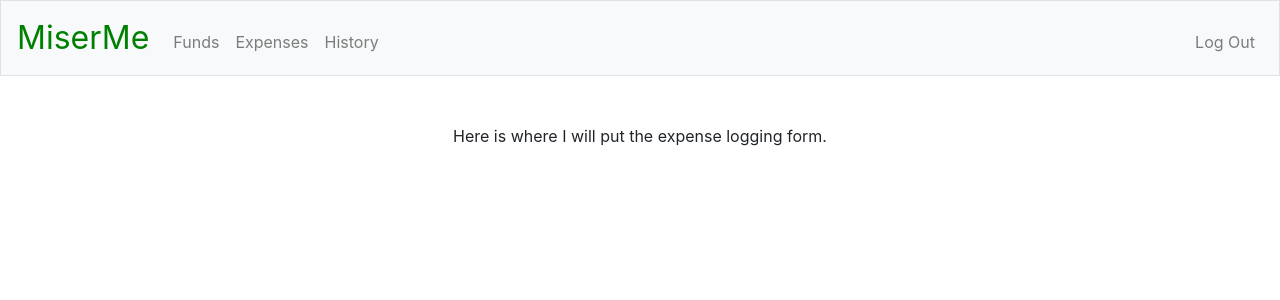
After one commit to coole123/MiserMe, a Flask app: page /expense in a window 1280 px wide. The commit adds this page. Shown: the top 300 px of the page. Run offline with Flask 2, Linux system fonts and the light colour scheme; the visitor is signed in with stand-in values (Sample User, id 1); some libraries are stand-ins or nearby versions.

Commit message:
created the expense html file to ensure the routing to log expenses

```diff
--- /dev/null
+++ b/miserme/templates/expense.html
@@ -0,0 +1,11 @@
+{% extends "layout.html" %}
+
+{% block title %}
+    Log an Expense
+{% endblock %}
+
+{% block main %}
+<div class="col-12">
+    <p1>Here is where I will put the expense logging form.</p1>
+</div>
+{% endblock %}
--- a/miserme/templates/layout.html
+++ b/miserme/templates/layout.html
@@ -27,7 +27,7 @@
                 {% if session.user_id %}
                     <ul class="navbar-nav mr-auto mt-2">
                         <li class="nav-item"><a class="nav-link" href="/quote">Funds</a></li>
-                        <li class="nav-item"><a class="nav-link" href="/buy">Expenses</a></li>
+                        <li class="nav-item"><a class="nav-link" href="/expense">Expenses</a></li>
                         <li class="nav-item"><a class="nav-link" href="/history">History</a></li>
                     </ul>
                     <ul class="navbar-nav ml-auto mt-2">
```
Also changed, not shown: 1 other file.
